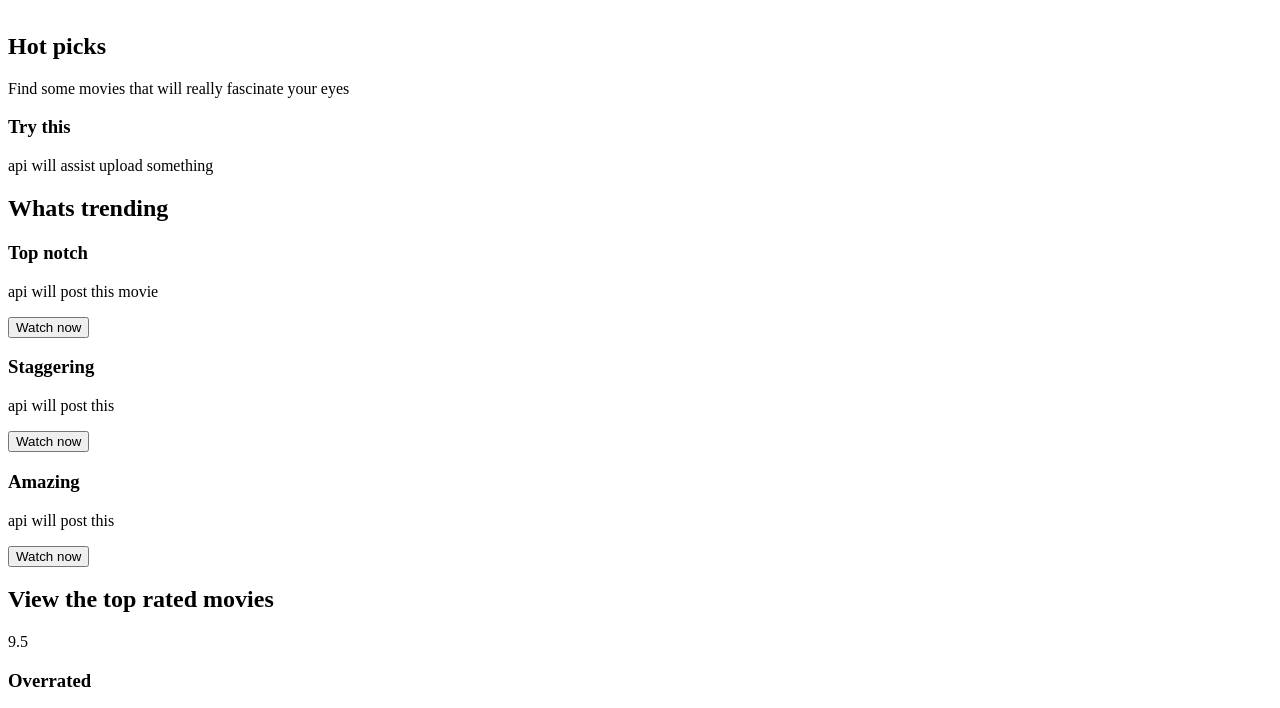
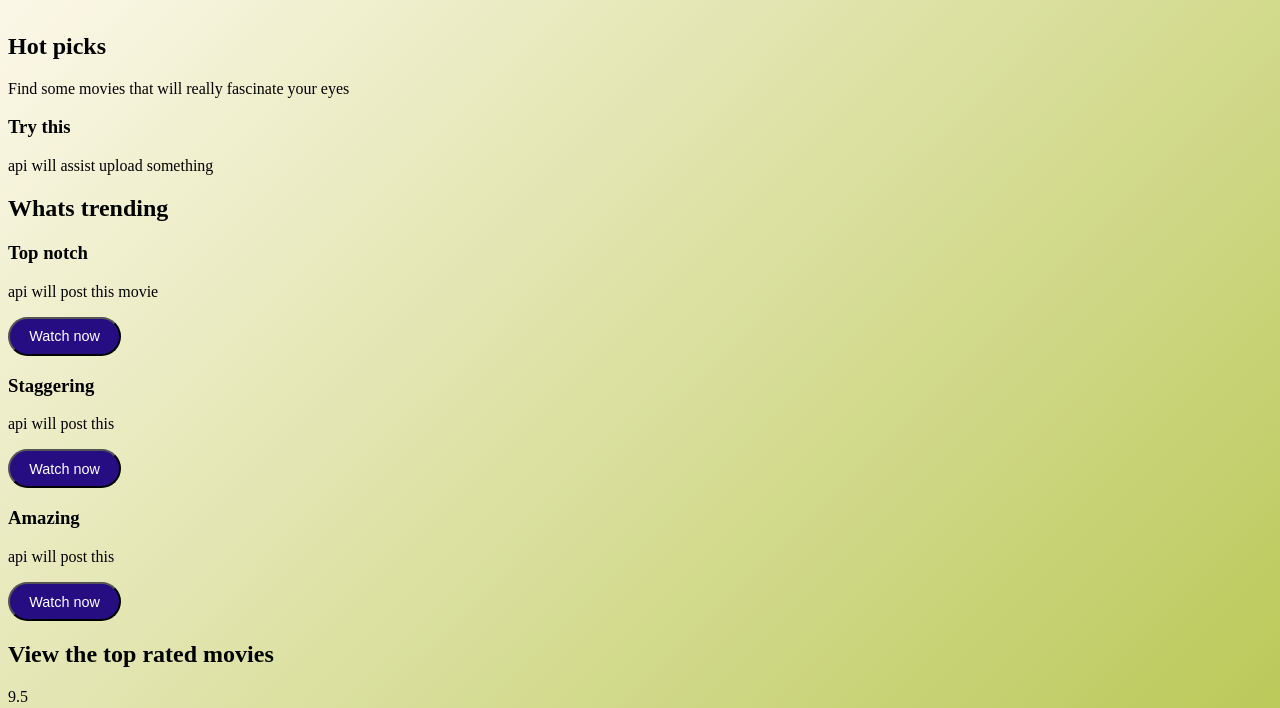
Before and after one commit to ricmusyoki-glitch/movie-repo, a plain HTML site: page index.html in a window 1280 px wide. Shown: the part 107-815 px from the top of the page. Drawn offline with Linux system fonts and the light colour scheme.

Commit message:
css button style

```diff
--- a/style.css
+++ b/style.css
@@ -12,8 +12,6 @@
   justify-content: space-between;
   align-items: center;
   padding: 16px;
-
-  background: var(--surface);
 }
 .nav-bar {
   display: flex;
@@ -22,3 +20,27 @@
 .nav-bar a:hover {
   color: var(--primary);
 }
+body {
+  background: linear-gradient(
+    135deg,
+    var(--bg),
+    var(--secondary)
+  );
+}
+button {
+  cursor: pointer;
+
+  padding: 0.6rem 1.2rem;
+  border-radius: 999px;
+
+  background: var(--primary);
+  color: white;
+
+  font-size: 0.9rem;
+  font-weight: 500;
+
+  transition: all 0.2s ease;
+}
+button:hover {
+  background: var(--secondary);
+}
```
